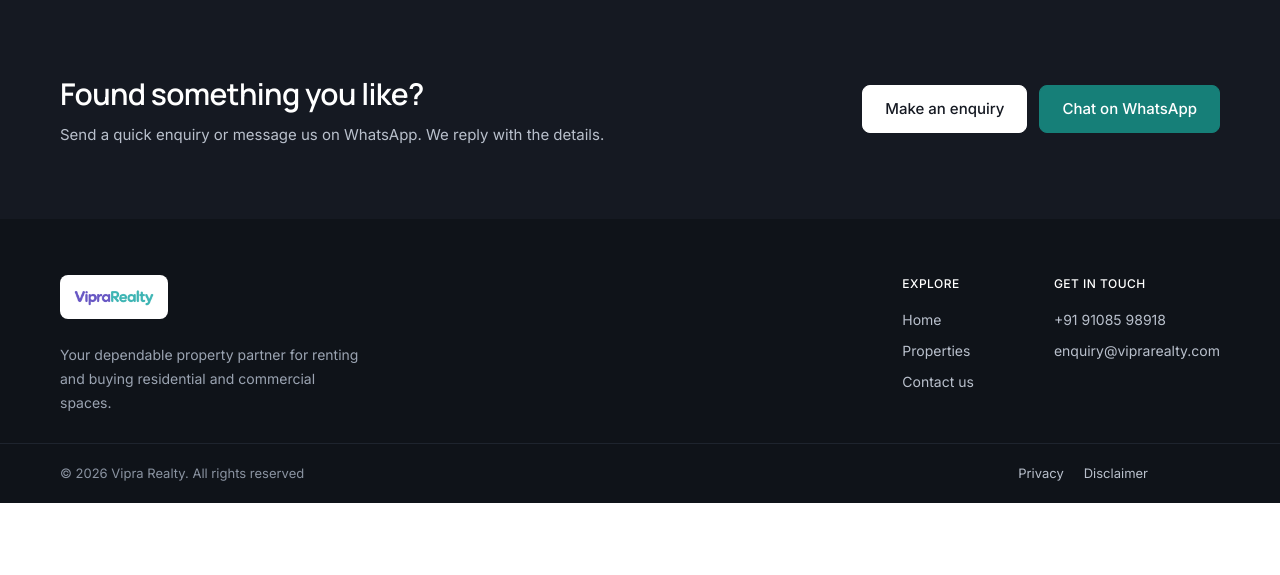
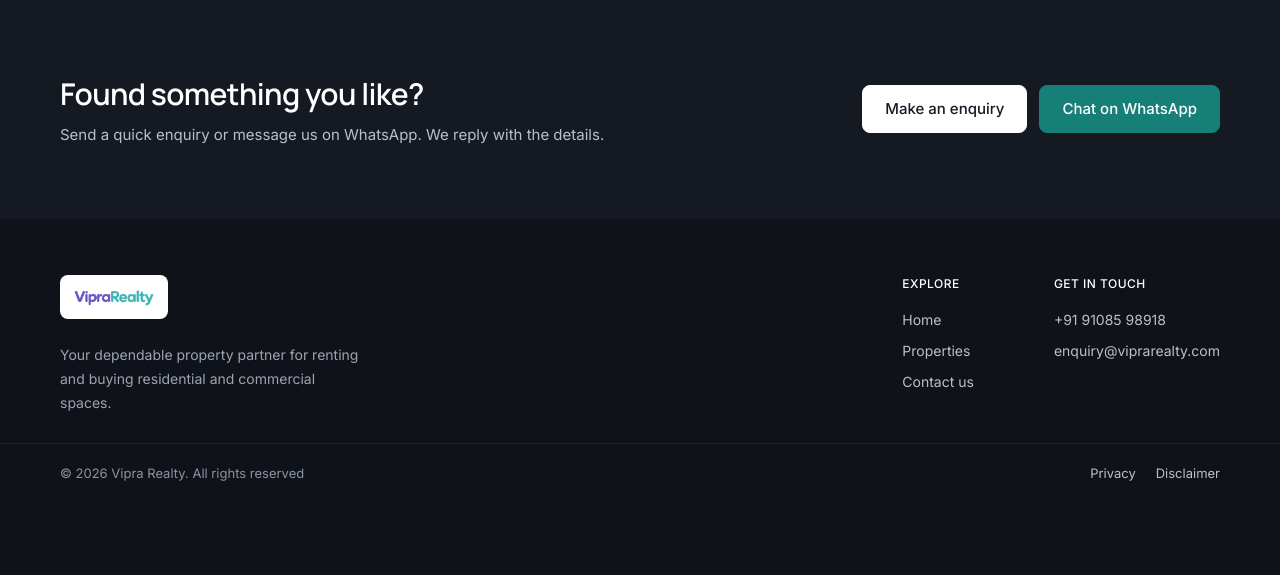
Before and after one commit to pratsacharya/viprarealty.com_github, a Node server app: page / in a window 1280 px wide. Shown: the part 3097-3672 px from the top of the page. Before the commit the page ends 3600 px from the top, so only its background shows below. Run offline with Node 20, Linux system fonts and the light colour scheme; data that the repository does not hold is empty.

Commit message:
Footer bar: Privacy/Disclaimer flush right, clear of WhatsApp button
Co-Authored-By: Claude Opus 5.5 <noreply@anthropic.com>

```diff
--- a/app/site/css/site.css
+++ b/app/site/css/site.css
@@ -433,7 +433,8 @@ select.field.auto { width: auto; }
 .legal li { margin-bottom: 6px; }
 .legal a { color: var(--teal, #0F6E6A); }
 .legal .legal-note { margin-top: 32px; padding-top: 16px; border-top: 1px solid var(--line); font-size: 13px; color: #6B7482; }
-.footer-bar .footer-links { margin-right: 72px; }
+/* Links flush right; on narrower desktops leave room under them for the WhatsApp button */
+@media (min-width: 761px) and (max-width: 1340px) { .footer-bar .wrap { padding-bottom: 92px; } }
 
 /* Home footer: logo block left, Explore + Get in touch pushed to the right edge (desktop) */
 @media (min-width: 1025px) {
```
